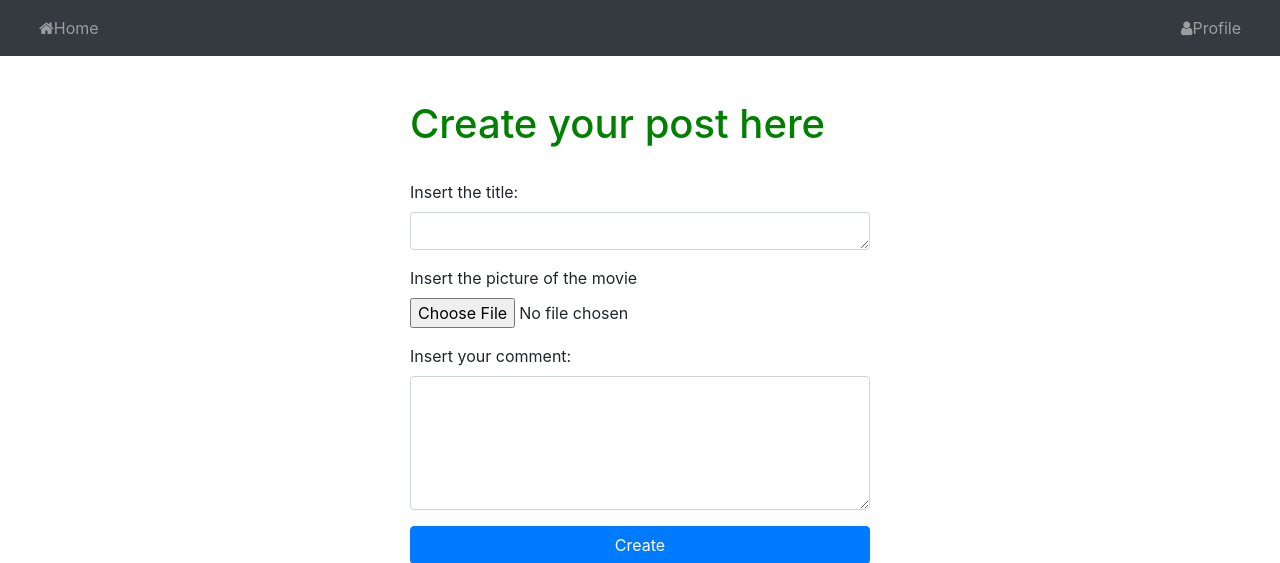
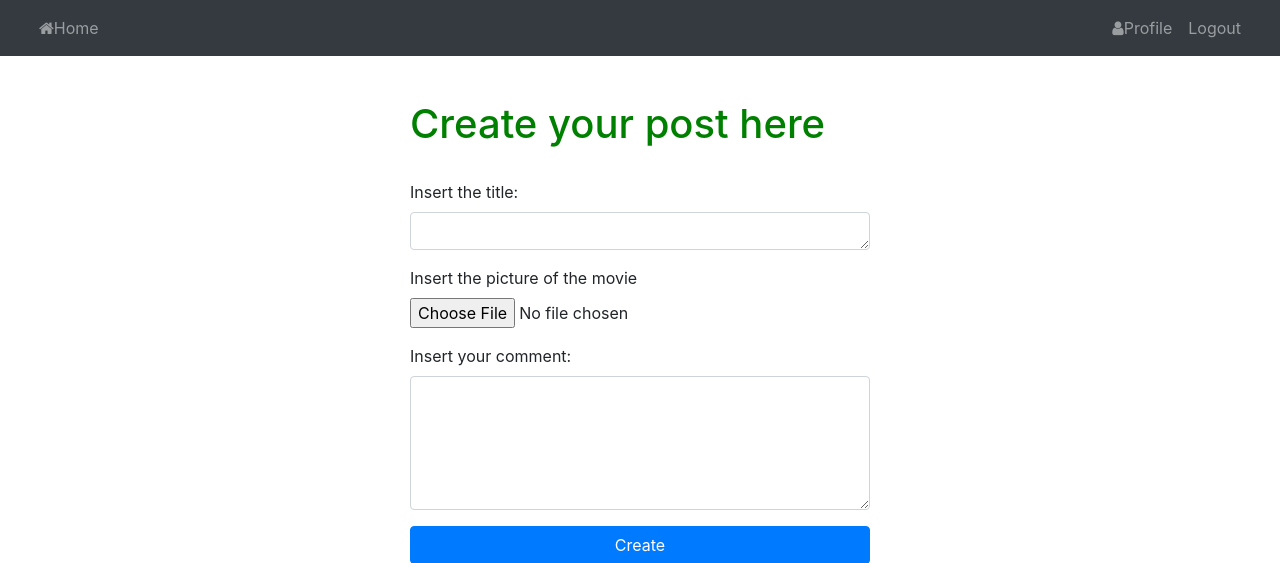
Before and after one commit to francescoopiccoli/Information-Security-Project, a Flask app: page /create in a window 1280 px wide. Shown: the top 563 px of the page. Run offline with Flask 2, Linux system fonts and the light colour scheme; a user stored in the database is signed in; some libraries are stand-ins or nearby versions.

Commit message:
added logout

```diff
--- a/website/templates/base.html
+++ b/website/templates/base.html
@@ -41,10 +41,12 @@
           <li class="nav-item">
             <a class="nav-item nav-link" id="signUp" href="/sign-up">Sign Up</a>
           </li>
-          {% endif %}
-          {% if user.is_authenticated %}
+          {% else %}
           <li class="nav-item">
             <a class="nav-item nav-link" id="signUp" href="/profile"><i class="fa fa-user"></i>Profile</a>
+          </li>
+          <li class="nav-item">
+            <a class="nav-item nav-link" id="logout" href="/logout">Logout</a>
           </li>
           {% endif %}
         </ul>
@@ -52,7 +54,7 @@
     </div>
   </nav>
   {% with messages = get_flashed_messages(with_categories=true) %} {% if
-    messages %} {% for category, message in messages %}  {% if category =='error' %}
+  messages %} {% for category, message in messages %} {% if category =='error' %}
   <div class="alert alert-danger alter-dismissible fade show" role="alert">
     {{ message }}
     <button type="button" class="close" data-dismiss="alert" aria-label="Close">
```
Lines whose indentation alone changed are shown as unchanged.
